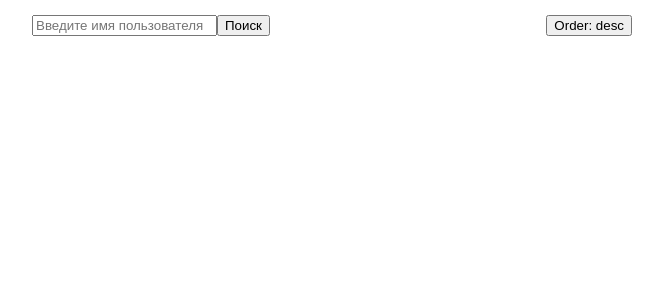
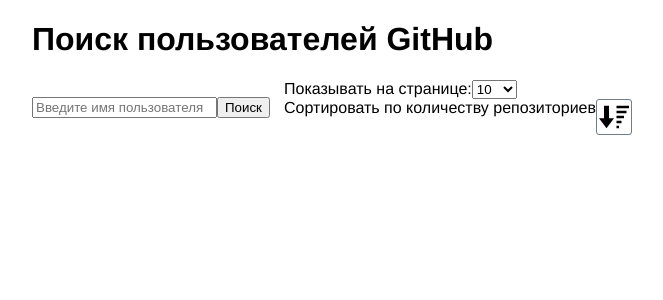
Before and after one commit to Decidophobia/user-search-vue-app, a Vue app: page / in a window 1280 px wide. Shown: the top 300 px of the page, without its empty margins (308-971 px from the left). Built offline with nearby package versions, Linux system fonts and the light colour scheme.

Commit message:
sort btn change img, results per page selector working

```diff
--- a/src/App.vue
+++ b/src/App.vue
@@ -1,5 +1,6 @@
 <template>
   <div id="app">
+    <h1>Поиск пользователей GitHub</h1>
     <Search/>
     <user-list/>
     </div>
@@ -26,7 +27,8 @@
   font-family: Avenir, Helvetica, Arial, sans-serif;
   -webkit-font-smoothing: antialiased;
   -moz-osx-font-smoothing: grayscale;
-  width: 600px;
+  width: 100%;
+  max-width: 600px;
   margin: 0 auto;
 }
 </style>
--- a/src/components/Search.vue
+++ b/src/components/Search.vue
@@ -10,14 +10,19 @@
       <button @click="onSubmit()">Поиск</button>
     </div>
     <div class="search-panel_sort-btn">
-      <button
-        @click="
-          changeOrder();
-          onSubmit();
-        "
-      >
-        Order: {{ this.order }}
-      </button>
+      <span>Показывать на странице:</span>
+      <select v-model="itemsPerPage" >
+        <option v-for="page in resultCountOptions" :key="page">{{page}}</option>
+      </select>
+      <div class="search-panel_sort-btn_img">
+        <span>Сортировать по количеству репозиториев</span>
+        <img
+          :src="sortImg"
+          @click="
+            changeOrder();
+            onSubmit();
+          "/>
+      </div>
     </div>
   </div>
 </template>
@@ -35,6 +40,9 @@
       order: 'desc',
       itemsPerPage: 10,
       pageNumber: 1,
+      //sort btn img
+      sortImg: '/src/img/sort-desc.png',
+      resultCountOptions: [10, 25, 50, 100],
     };
   },
   methods: {
@@ -51,7 +59,13 @@
     },
 
     changeOrder() {
-      this.order = this.order === 'desc' ? 'asc' : 'desc';
+      if (this.order === 'desc') {
+        this.order = 'asc';
+        this.sortImg = '/src/img/sort-asc.png';
+      } else {
+        this.order = 'desc';
+        this.sortImg = '/src/img/sort-desc.png';
+      }
     },
   },
 };
@@ -64,4 +78,15 @@
   align-items: center;
   margin-top: 15px;
 }
+.search-panel_sort-btn_img {
+  display: flex;
+  justify-content: space-between;
+}
+.search-panel_sort-btn_img img {
+  width: 30px;
+  border-radius: 3px;
+  padding: 2px;
+  cursor: pointer;
+  border: 1px solid rgba(44, 62, 80, 0.67);
+}
 </style>
--- a/src/components/UserList.vue
+++ b/src/components/UserList.vue
@@ -38,7 +38,7 @@
   margin-top: 36px;
 }
 .users-list_item:hover {
-  box-shadow: 0px 5px 30px rgba(0, 0, 0, 0.7);
+  box-shadow: 0px 5px 30px rgba(0, 0, 0, 0.6);
   transform: scale(1.02);
   border-radius: 8px;
 }
```
Also changed, not shown: src/img/sort-asc.png (added), src/img/sort-desc.png (added).
